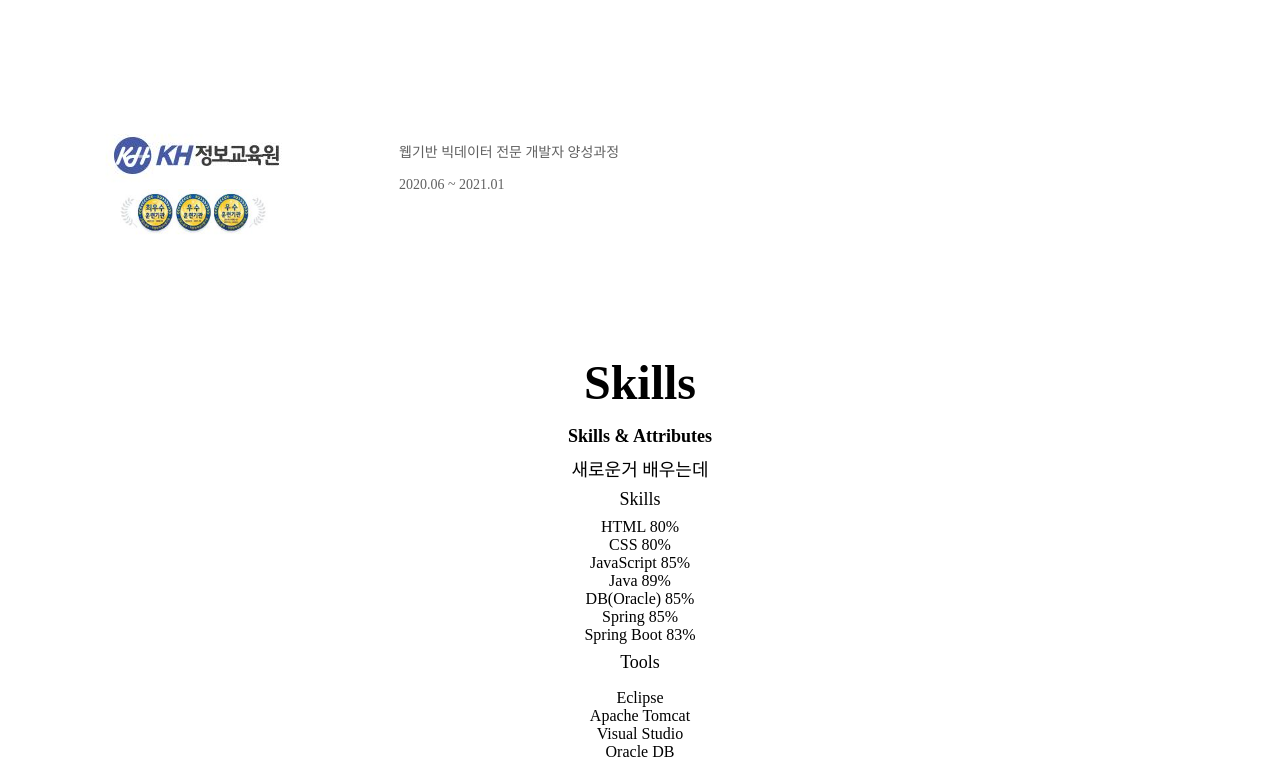
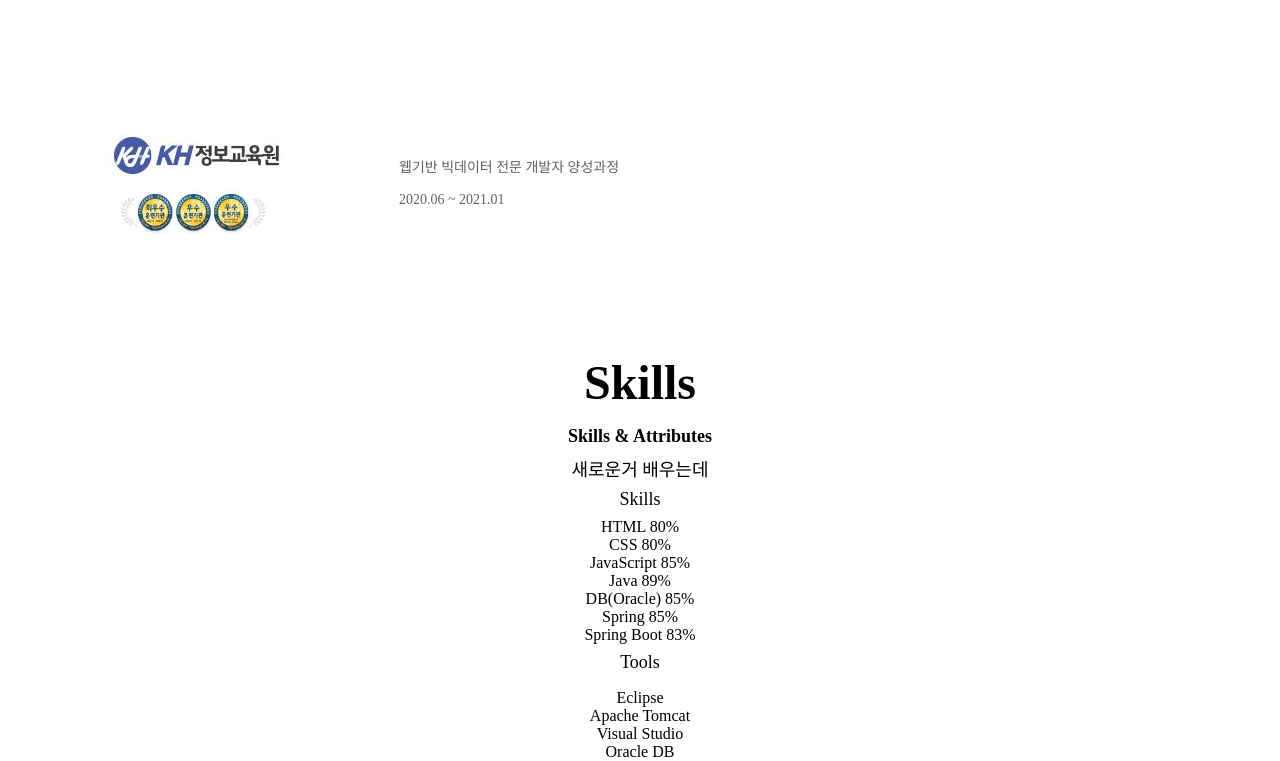
Before and after one commit to Zzang22/Project, a plain HTML site: page index.html in a window 1280 px wide. Shown: the part 1318-2079 px from the top of the page. Drawn offline with Linux system fonts and the light colour scheme; a web font is replaced by a local one.

Commit message:
aboutme icon, font위치 수정

```diff
--- a/style.css
+++ b/style.css
@@ -234,6 +234,7 @@ button{
 }
 .major__description{
     font-size: var(--font-small);
+    font-family: 'ELAND_Choice_M';
 }
 .job{
     display: flex;
@@ -244,7 +245,7 @@ button{
     text-align: left;
     position: relative;
     left: 80px;
-    top: 20px;
+    top: 35px;
 }
 .job__name, .job__period{
     color: var(--color-light-grey);
```
